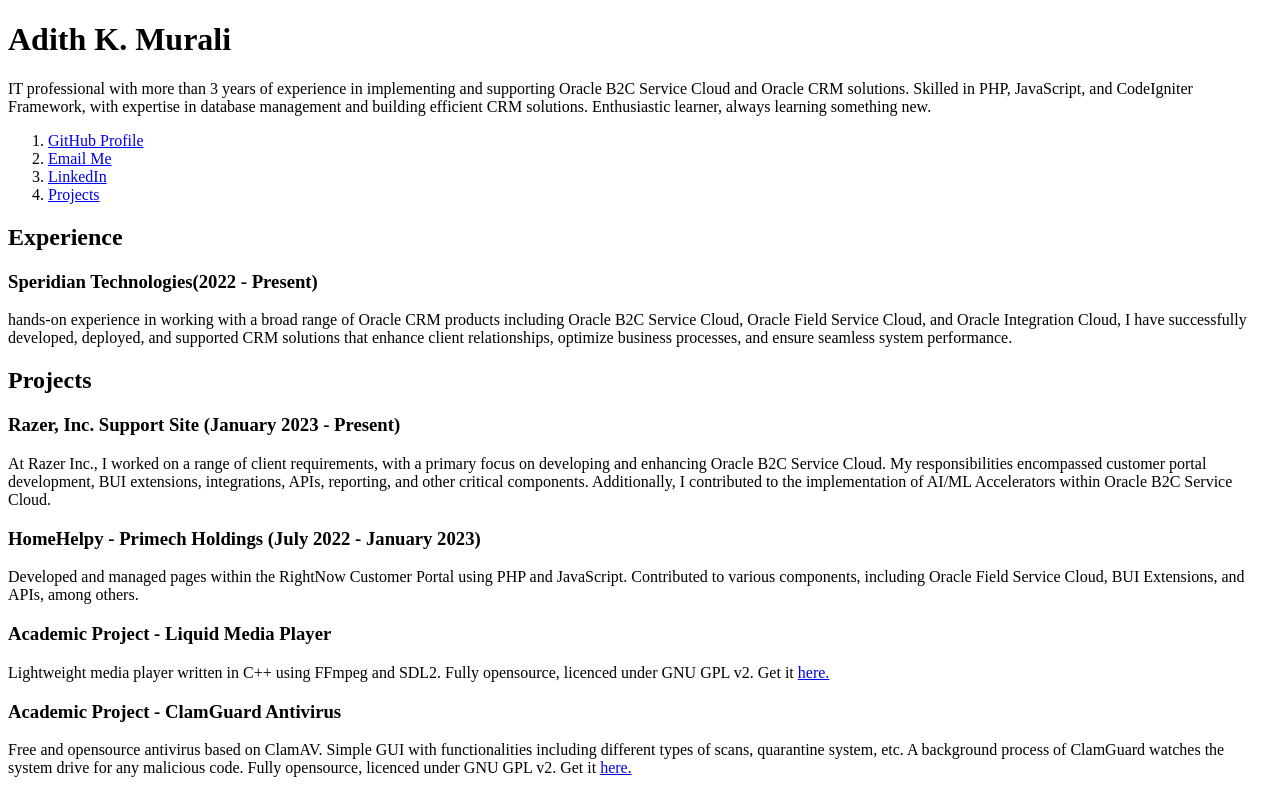
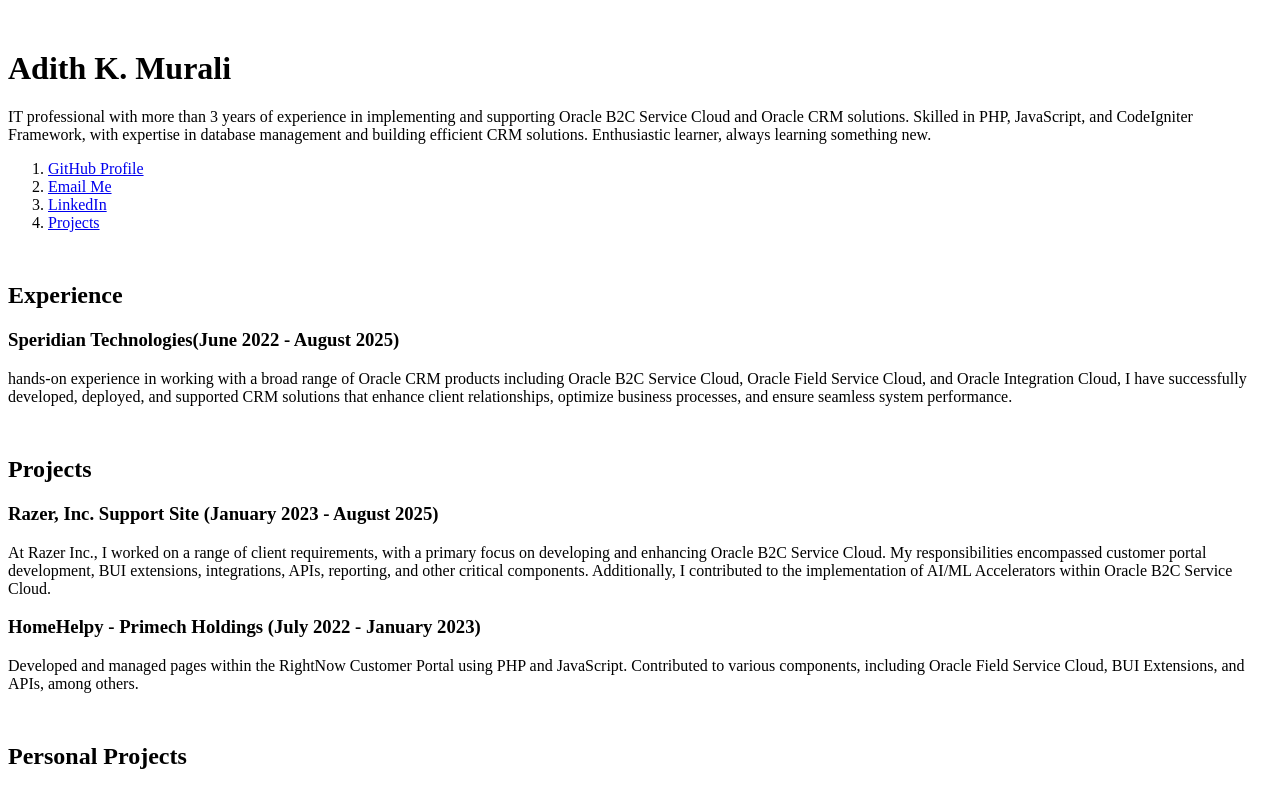
Before and after one commit to 5trange/adithmurali.in, a React (Vite) app: page / in a window 1280 px wide. Shown: the top 792 px of the page. Built offline with nearby package versions, Linux system fonts and the light colour scheme.

Commit message:
add more spacing

```diff
--- a/index.html
+++ b/index.html
@@ -7,6 +7,7 @@
         <title>Adith Murali</title>
 
         <link rel="stylesheet" type="text/css" href="/src/assets/neat.css" />
+        <link rel="stylesheet" type="text/css" href="/src/assets/custom.css" />
     </head>
     <body>
         <div id="root"></div>
--- a/src/App.jsx
+++ b/src/App.jsx
@@ -1,7 +1,7 @@
 function App() {
     return (
         <>
-            <h1>Adith K. Murali</h1>
+            <h1 class="more-spacing">Adith K. Murali</h1>
 
             <p>
                 IT professional with more than 3 years of experience in
@@ -31,9 +31,9 @@
                 </li>
             </ol>
 
-            <h2 id="experience">Experience</h2>
+            <h2 class="more-spacing">Experience</h2>
 
-            <h3>Speridian Technologies(2022 - Present)</h3>
+            <h3>Speridian Technologies(June 2022 - August 2025)</h3>
             <p>
                 hands-on experience in working with a broad range of Oracle CRM
                 products including Oracle B2C Service Cloud, Oracle Field
@@ -43,8 +43,8 @@
                 seamless system performance.
             </p>
 
-            <h2>Projects</h2>
-            <h3>Razer, Inc. Support Site (January 2023 - Present)</h3>
+            <h2 class="more-spacing">Projects</h2>
+            <h3>Razer, Inc. Support Site (January 2023 - August 2025)</h3>
             <p>
                 At Razer Inc., I worked on a range of client requirements, with
                 a primary focus on developing and enhancing Oracle B2C Service
@@ -62,14 +62,15 @@
                 among others.
             </p>
 
-            <h3>Academic Project - Liquid Media Player</h3>
+            <h2 class="more-spacing">Personal Projects</h2>
+            <h3>Liquid Media Player</h3>
             <p>
                 Lightweight media player written in C++ using FFmpeg and SDL2.
                 Fully opensource, licenced under GNU GPL v2. Get it{" "}
                 <a href="https://github.com/ArrowInteractive/liquid">here.</a>
             </p>
 
-            <h3>Academic Project - ClamGuard Antivirus</h3>
+            <h3>ClamGuard Antivirus</h3>
             <p>
                 Free and opensource antivirus based on ClamAV. Simple GUI with
                 functionalities including different types of scans, quarantine
--- /dev/null
+++ b/src/assets/custom.css
@@ -0,0 +1,3 @@
+.more-spacing {
+    margin-top: 50px;
+}
```
